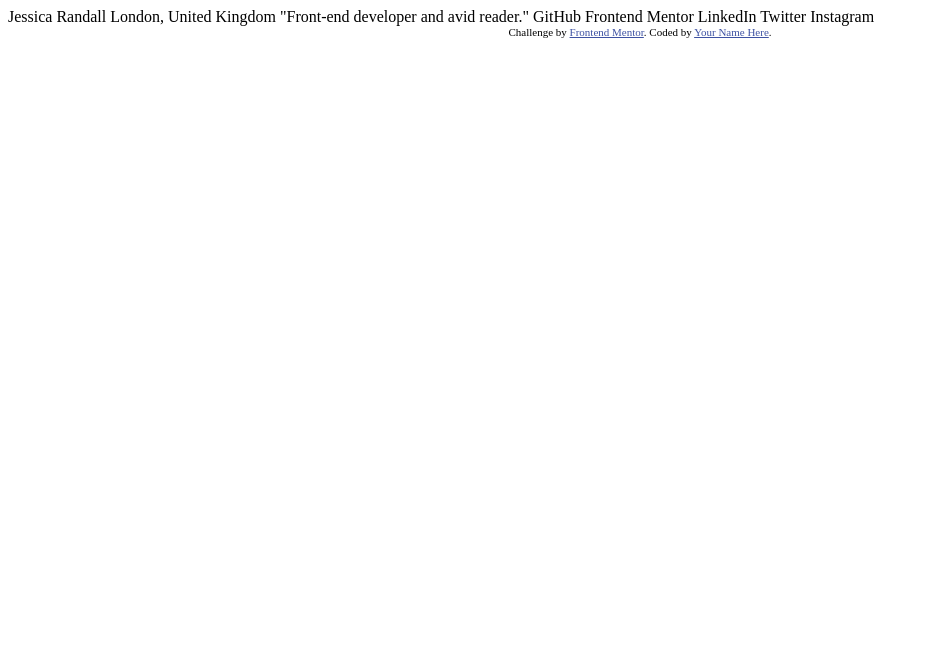
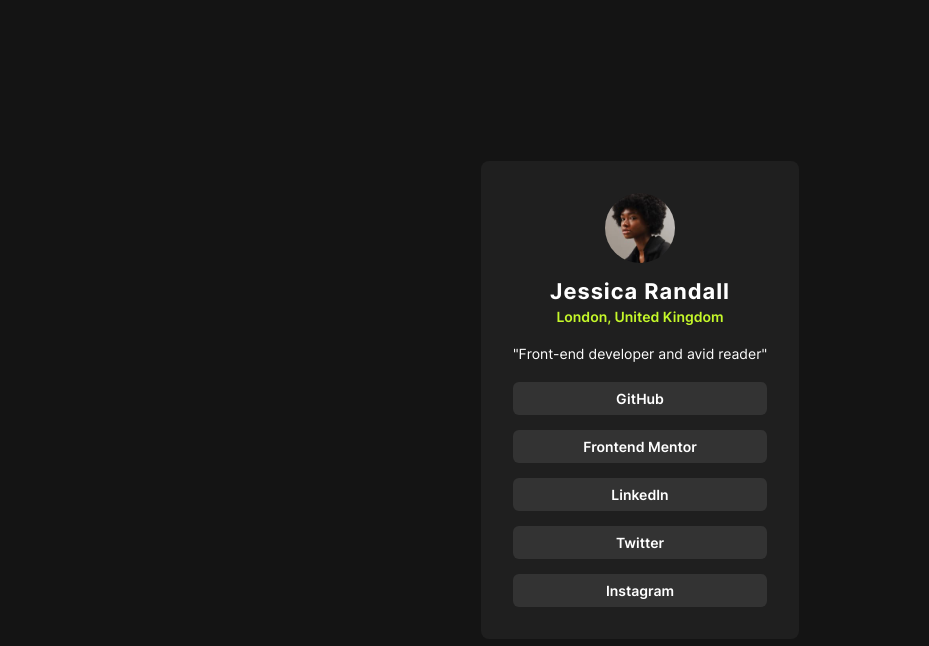
Before and after one commit to Hicham-BC/social-links-profile-main, a plain HTML site: page index.html in a window 1280 px wide. Shown: the whole page, without its empty margins (0-929 px from the left). Drawn offline with Linux system fonts and the light colour scheme.

Commit message:
content + styling

```diff
--- a/index.html
+++ b/index.html
@@ -7,6 +7,7 @@
   <link rel="icon" type="image/png" sizes="32x32" href="./assets/images/favicon-32x32.png">
 
   <title>Frontend Mentor | Social links profile</title>
+  <link rel="stylesheet" href="styles.css">
 
   <!-- Feel free to remove these styles or customise in your own stylesheet 👍 -->
   <style>
@@ -16,19 +17,27 @@
 </head>
 <body>
 
-  Jessica Randall
-  London, United Kingdom
-  "Front-end developer and avid reader."
+  <main>
+    <div class="profile-card">
+      <div class="profile">
+        <img src="assets/images/avatar-jessica.jpeg" alt="avatar image">
+        <h1>Jessica Randall</h1>
+        <p>London, United Kingdom</p>
+        <p>"Front-end developer and avid reader"</p>
+      </div>
+      <ul class="social-links">
+        <li><a href="#">GitHub</a></li>
+        <li><a href="#">Frontend Mentor</a></li>
+        <li><a href="#">LinkedIn</a></li>
+        <li><a href="#">Twitter</a></li>
+        <li><a href="#">Instagram</a></li>
+      </ul>
+    </div>
+  </main>
 
-  GitHub
-  Frontend Mentor
-  LinkedIn
-  Twitter
-  Instagram
-
-  <footer class="attribution">
+  <!-- <footer class="attribution">
     Challenge by <a href="https://www.frontendmentor.io?ref=challenge">Frontend Mentor</a>.
     Coded by <a href="#">Your Name Here</a>.
-  </footer>
+  </footer> -->
 </body>
 </html>
--- /dev/null
+++ b/styles.css
@@ -0,0 +1,121 @@
+* {
+  margin: 0;
+  padding: 0;
+  box-sizing: border-box;
+}
+
+:root {
+/* COLORS */
+
+  --white : #ffffff;
+  --primary-base: #c5f82a;
+  --grey-base: #1f1f1f;
+  --grey-tint: #333333;
+  --grey-shade: #141414;
+
+/* FONTS */
+
+  --fluid-font-0: clamp(0.875rem, 0.875rem + 0vw, 0.875rem);
+  --fluid-font-1: clamp(1.05rem, 0.9212rem + 0.5495vw, 1.4158rem);
+/* SPACING */
+
+  --fluid-space-20-30: clamp(1.25rem, 1.0299rem + 0.939vw, 1.875rem);
+}
+
+@font-face {
+  font-family: "Inter";
+  src: url(assets/fonts/Inter-VariableFont_slnt\,wght.ttf);
+  font-weight: 100 900;
+}
+
+/* GLOBAL */
+
+body {
+  font-family: "Inter", sans-serif;
+  background-color: var(--grey-shade);
+  min-height: 100dvh;
+  display: flex;
+  flex-direction: column;
+  justify-content: center;
+  align-items: center;
+  padding: 1rem;
+}
+
+h1 {
+  font-size: var(--fluid-font-1);
+  font-weight: 700;
+  letter-spacing: 1px;
+  margin-bottom: 4px;
+  color: var(--white);
+}
+
+h1 + p {
+  font-size: var(--fluid-font-0);
+  font-weight: 600;
+  color: var(--primary-base);
+  margin-bottom: 20px;
+}
+
+p {
+  font-size: var(--fluid-font-0);
+  font-weight: 400;
+  color: var(--white);
+}
+
+ul {
+  list-style-type: none;
+}
+
+a {
+  display: inline-block;
+  width: 100%;
+  text-decoration: none;
+  font-size: var(--fluid-font-0);
+  font-weight: 600;
+  border-radius: 6px;
+  padding: 0.5rem;
+  transition: background-color 0.3s, color 0.3s;
+}
+
+
+.profile-card {
+  background-color: var(--grey-base);
+  max-width: 340px;
+  display: flex;
+  flex-direction: column;
+  gap: 20px;
+  padding: 2rem;
+  border-radius: 8px;
+}
+
+.profile {
+  display: flex;
+  flex-direction: column;
+  justify-content: center;
+  align-items: center;
+  text-align: center;
+}
+
+.profile img {
+  width: 70px;
+  border-radius: 50%;
+  margin-bottom: 15px;
+}
+
+.social-links {
+  display: flex;
+  flex-direction: column;
+  align-items: stretch;
+  text-align: center;
+  gap: 15px;
+}
+
+a:link, a:visited {
+  background-color: var(--grey-tint);
+  color: var(--white);
+}
+
+a:hover, a:focus {
+  background-color: var(--primary-base);
+  color: var(--grey-shade);
+}
```
Also changed, not shown: 1 other file.
